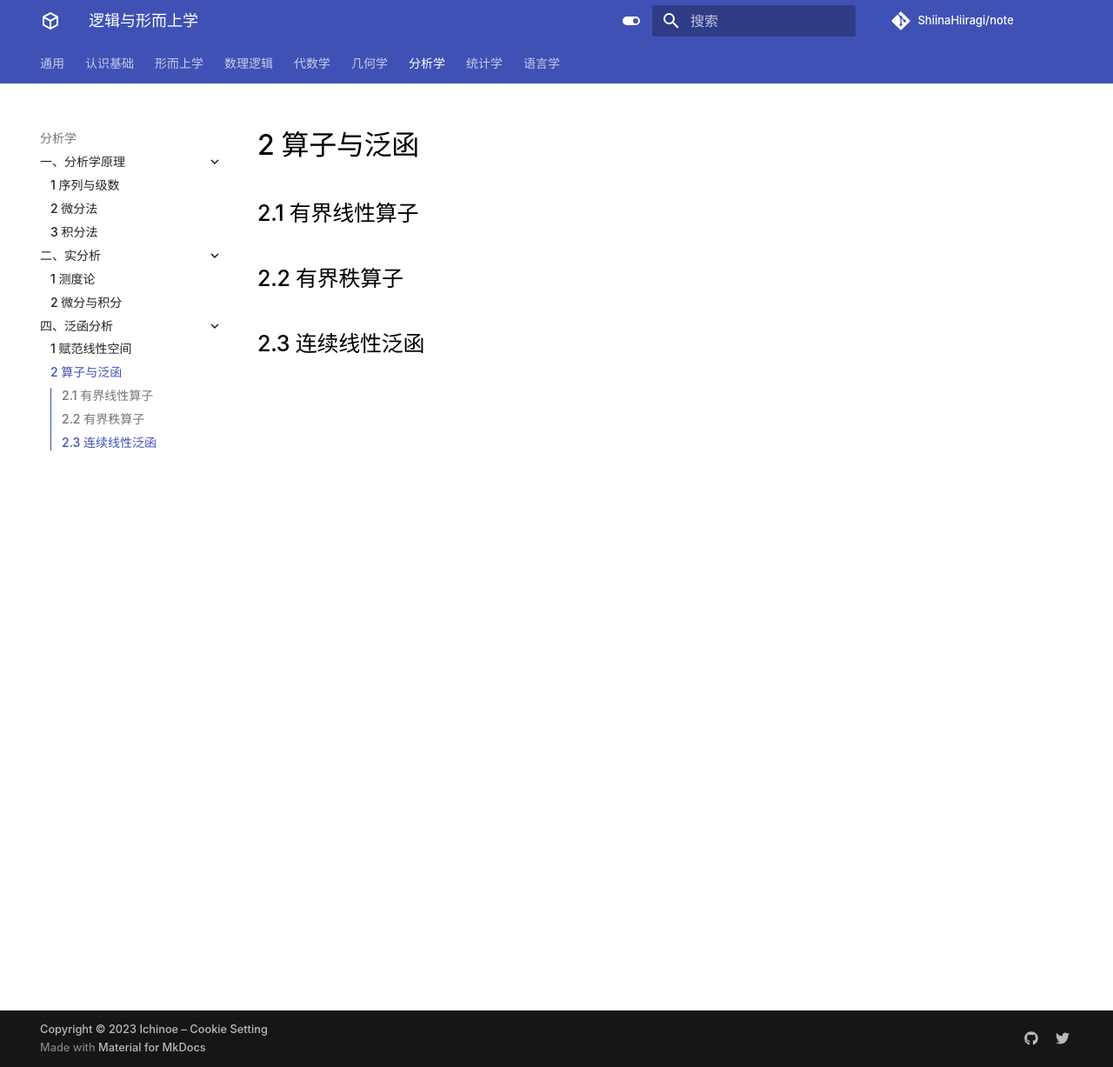
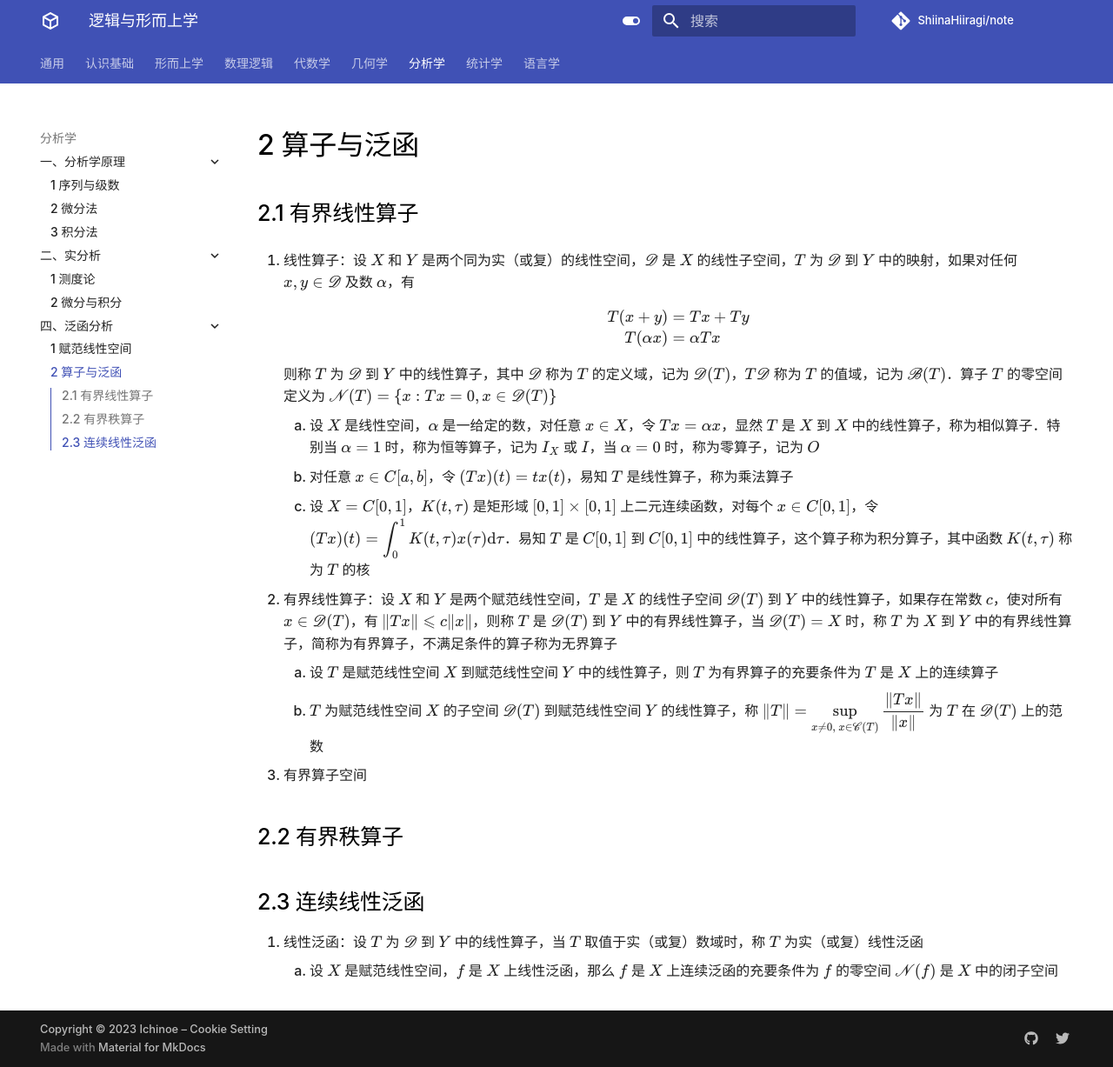
Before and after one commit to ShiinaHiiragi/note, an MkDocs documentation site: the page built from docs/anly/func/op.md, in a window 1280 px wide and 1227 px high. Shown: the whole window at 87% size. Built offline with MkDocs 1.6.1 and Material for MkDocs 9.7.7, drawn with Linux system fonts in a browser that asks for light colours; comment, search, counter and statistics services are not loaded.

Commit message:
new op cont

```diff
--- a/docs/anly/func/op.md
+++ b/docs/anly/func/op.md
@@ -1,7 +1,28 @@
 # 2 算子与泛函
 
 ## 2.1 有界线性算子
+1. 线性算子：设 $X$ 和 $Y$ 是两个同为实（或复）的线性空间，$\mathscr{D}$ 是 $X$ 的线性子空间，$T$ 为 $\mathscr{D}$ 到 $Y$ 中的映射，如果对任何 $x, y \in \mathscr{D}$ 及数 $\alpha$，有
+
+    $$
+    \begin{aligned}
+    T(x+y)&=T x+T y \\
+    T(\alpha x)&=\alpha T x
+    \end{aligned}
+    $$
+
+    则称 $T$ 为 $\mathscr{D}$ 到 $Y$ 中的线性算子，其中 $\mathscr{D}$ 称为 $T$ 的定义域，记为 $\mathscr{D}(T)$，$T \mathscr{D}$ 称为 $T$ 的值域，记为 $\mathscr{B}(T)$．算子 $T$ 的零空间定义为 $\mathscr{N}(T)=\{x: T x=0, x \in \mathscr{D}(T)\}$
+
+    1. 设 $X$ 是线性空间，$\alpha$ 是一给定的数，对任意 $x \in X$，令 $T x=\alpha x$，显然 $T$ 是 $X$ 到 $X$ 中的线性算子，称为相似算子．特别当 $\alpha=1$ 时，称为恒等算子，记为 $I_{X}$ 或 $I$，当 $\alpha=0$ 时，称为零算子，记为 $O$
+    2. 对任意 $x \in C[a, b]$，令 $(T x)(t)=t x(t)$，易知 $T$ 是线性算子，称为乘法算子
+    3. 设 $X=C[0,1]$，$K(t, \tau)$ 是矩形域 $[0,1] \times[0,1]$ 上二元连续函数，对每个 $x \in C[0,1]$，令 ${\displaystyle (T x)(t)=\int_{0}^{1} K(t, \tau) x(\tau) \mathrm{d} \tau}$．易知 $T$ 是 $C[0,1]$ 到 $C[0,1]$ 中的线性算子，这个算子称为积分算子，其中函数 $K(t, \tau)$ 称为 $T$ 的核
+
+2. 有界线性算子：设 $X$ 和 $Y$ 是两个赋范线性空间，$T$ 是 $X$ 的线性子空间 $\mathscr{D}(T)$ 到 $Y$ 中的线性算子，如果存在常数 $c$，使对所有 $x \in \mathscr{D}(T)$，有 $\|T x\| \leqslant c\|x\|$，则称 $T$ 是 $\mathscr{D}(T)$ 到 $Y$ 中的有界线性算子，当 $\mathscr{D}(T)=X$ 时，称 $T$ 为 $X$ 到 $Y$ 中的有界线性算子，简称为有界算子，不满足条件的算子称为无界算子
+    1. 设 $T$ 是赋范线性空间 $X$ 到赋范线性空间 $Y$ 中的线性算子，则 $T$ 为有界算子的充要条件为 $T$ 是 $X$ 上的连续算子
+    2. $T$ 为赋范线性空间 $X$ 的子空间 $\mathscr{D}(T)$ 到赋范线性空间 $Y$ 的线性算子，称 ${\displaystyle \|T\|=\sup_{x \neq 0, \ x \in \mathscr{C}(T)} \dfrac{\|T x\|}{\|x\|}}$ 为 $T$ 在 $\mathscr{D}(T)$ 上的范数
+3. 有界算子空间
 
 ## 2.2 有界秩算子
 
 ## 2.3 连续线性泛函
+1. 线性泛函：设 $T$ 为 $\mathscr{D}$ 到 $Y$ 中的线性算子，当 $T$ 取值于实（或复）数域时，称 $T$ 为实（或复）线性泛函
+    1. 设 $X$ 是赋范线性空间，$f$ 是 $X$ 上线性泛函，那么 $f$ 是 $X$ 上连续泛函的充要条件为 $f$ 的零空间 $\mathscr{N}(f)$ 是 $X$ 中的闭子空间
```
